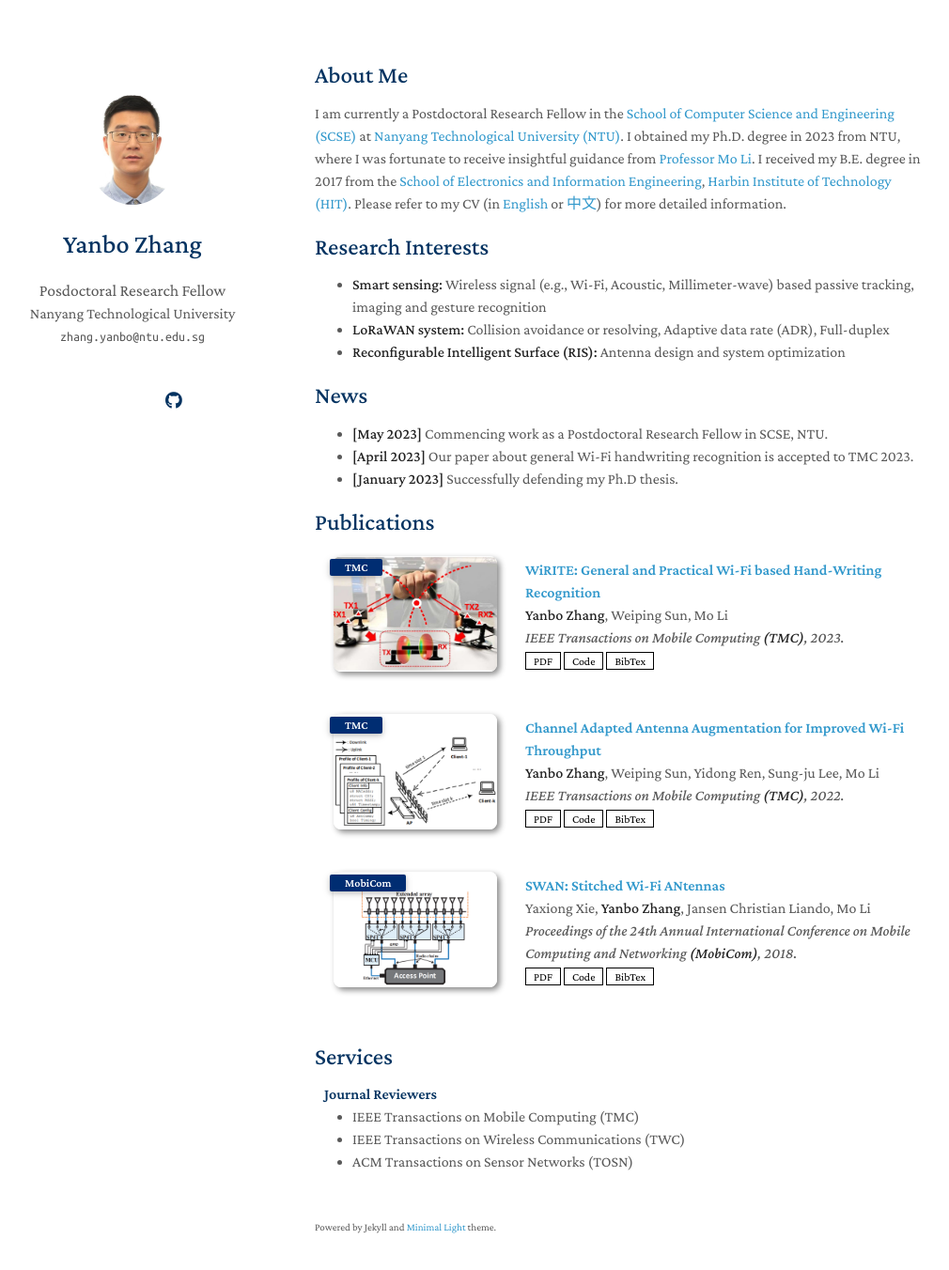
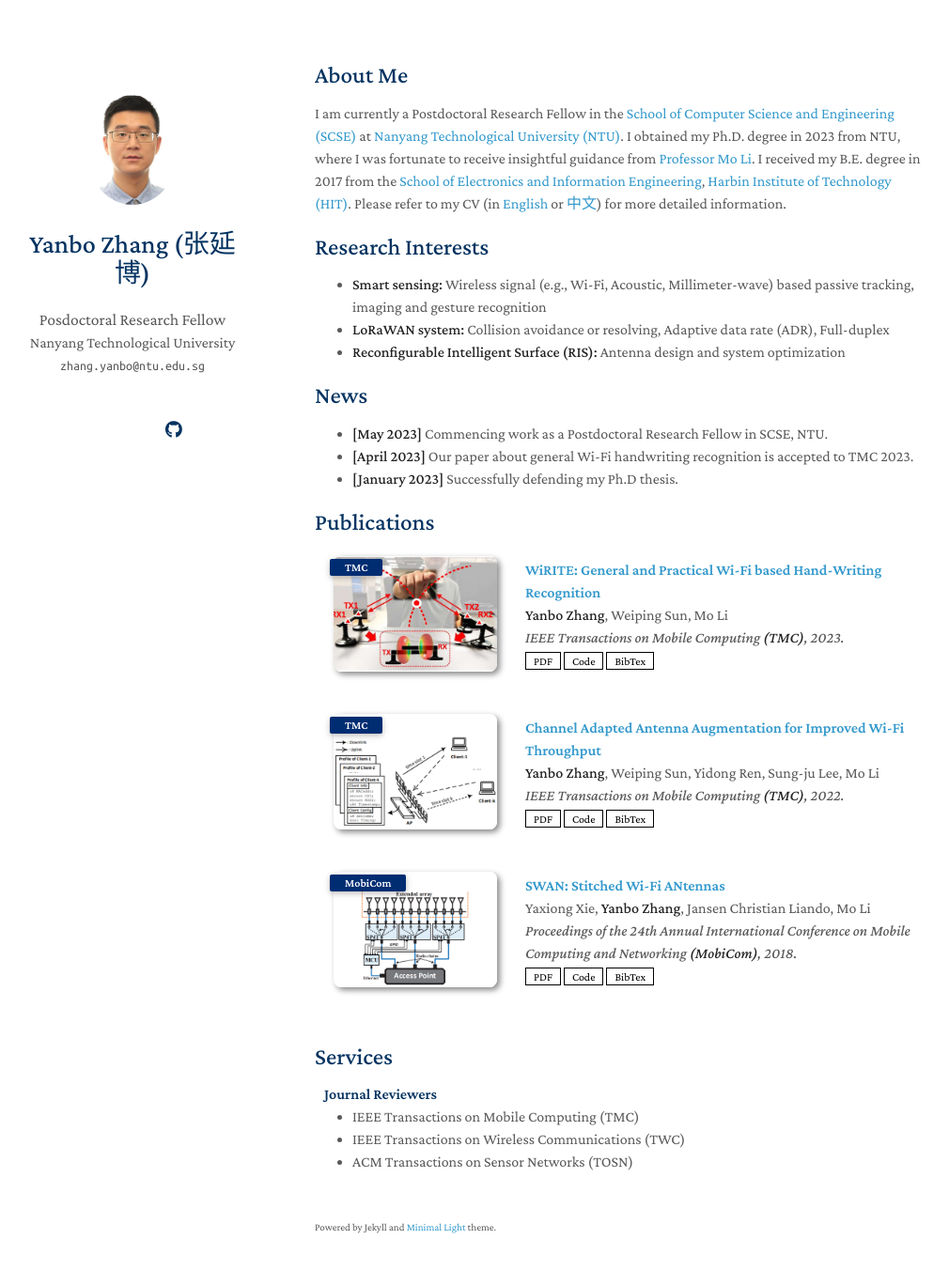
Before and after one commit to yanbozhang003/yanbozhang003.github.io, a Jekyll site: the page built from index.md, in a window 1280 px wide and 1387 px high. Shown: the top 1352 px of the window at 94% size, without its empty margins (135-1145 px from the left). Built offline with Jekyll 4.4.1, drawn with Linux system fonts in a browser that asks for light colours; nearby versions of some CDN libraries; a style sheet for code colours, icons or effects is not loaded; our own code applies the rules of GitHub Pages for plain Markdown files.

Commit message:
Update _config.yml

```diff
--- a/_config.yml
+++ b/_config.yml
@@ -1,6 +1,6 @@
 
 # Basic Information
-title: Yanbo Zhang
+title: Yanbo Zhang (张延博)
 position: Posdoctoral Research Fellow
 affiliation: Nanyang Technological University
 email: zhang.yanbo@ntu.edu.sg
```
